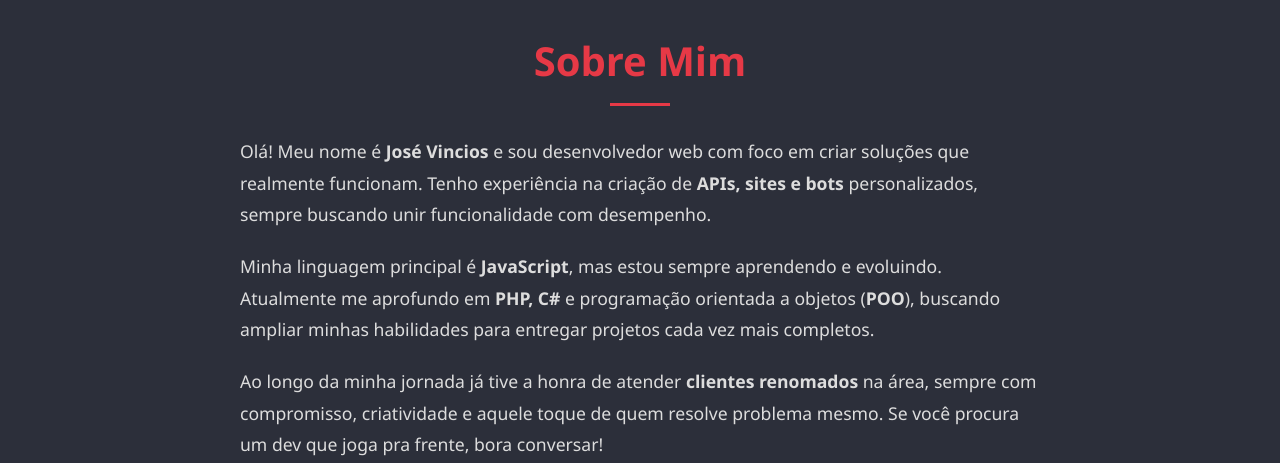
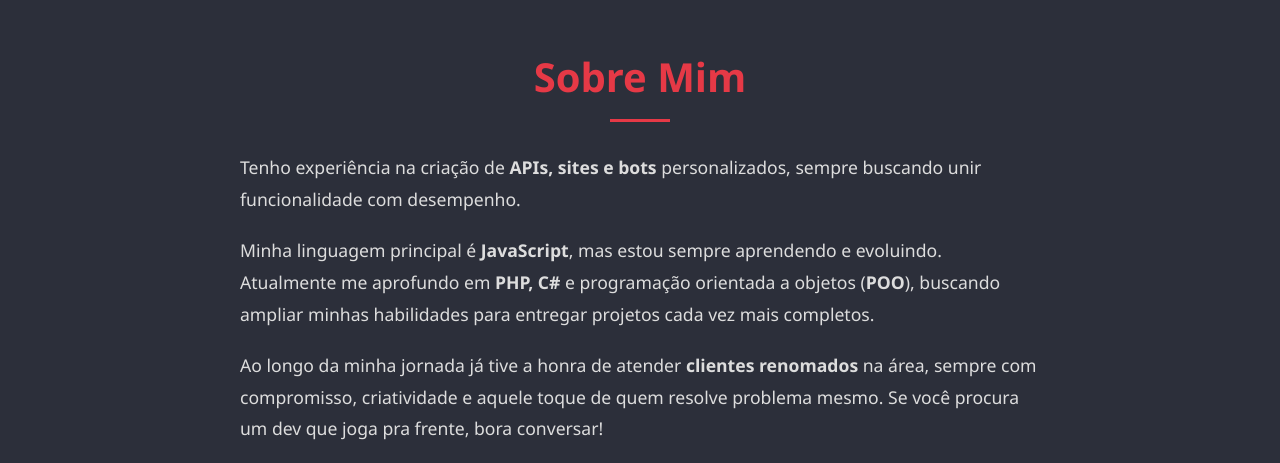
Before and after one commit to Vinicios2j/Portf-lio-Profissional---Vinicius-Desenvolvedor-Full-Stack, a plain HTML site: page index.html in a window 1280 px wide. Shown: the part 840-1303 px from the top of the page. Drawn offline with Linux system fonts and the light colour scheme.

Commit message:
Update index.html

```diff
--- a/index.html
+++ b/index.html
@@ -32,7 +32,7 @@
             <div class="sobre-container">
                 <h2>Sobre Mim</h2>
                 <p>
-                    Olá! Meu nome é <strong>José Vincios</strong> e sou desenvolvedor web com foco em criar soluções que realmente funcionam. Tenho experiência na criação de <strong>APIs, sites e bots</strong> personalizados, sempre buscando unir funcionalidade com desempenho.
+                    Tenho experiência na criação de <strong>APIs, sites e bots</strong> personalizados, sempre buscando unir funcionalidade com desempenho.
                 </p>
                 <p>
                     Minha linguagem principal é <strong>JavaScript</strong>, mas estou sempre aprendendo e evoluindo. Atualmente me aprofundo em <strong>PHP, C#</strong> e programação orientada a objetos (<strong>POO</strong>), buscando ampliar minhas habilidades para entregar projetos cada vez mais completos.
```
